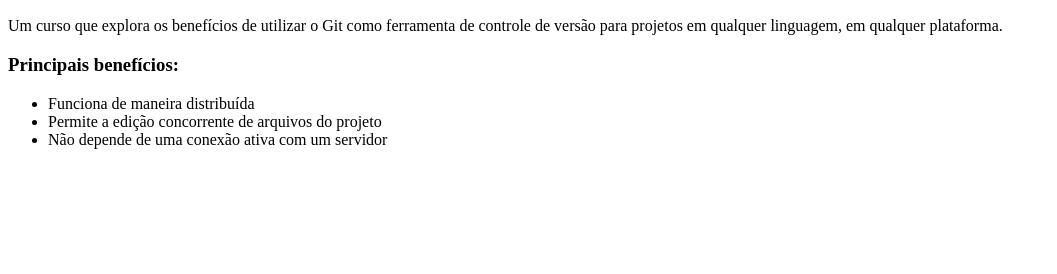
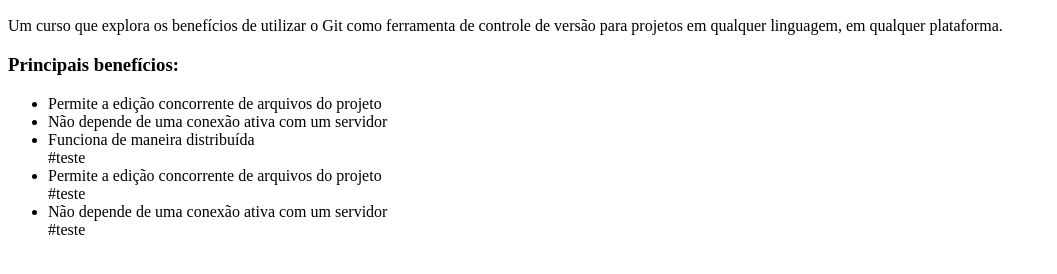
Before and after one commit to verinhaalvez/curso-git, a plain HTML site: page index.html in a window 1280 px wide. Shown: the part 96-370 px from the top of the page, without its empty margins (0-1057 px from the left). Drawn offline with Linux system fonts and the light colour scheme.

Commit message:
Mensagem de commit

```diff
--- a/index.html
+++ b/index.html
@@ -9,9 +9,12 @@
 
         <h3>Principais benefícios:</h3>
         <ul>
-            <li>Funciona de maneira distribuída</li>
+
             <li>Permite a edição concorrente de arquivos do projeto</li>
             <li>Não depende de uma conexão ativa com um servidor</li>
+            <li>Funciona de maneira distribuída</li> #teste
+            <li>Permite a edição concorrente de arquivos do projeto</li>#teste
+            <li>Não depende de uma conexão ativa com um servidor</li>#teste
         </ul>
     </body>
 </html>
```
